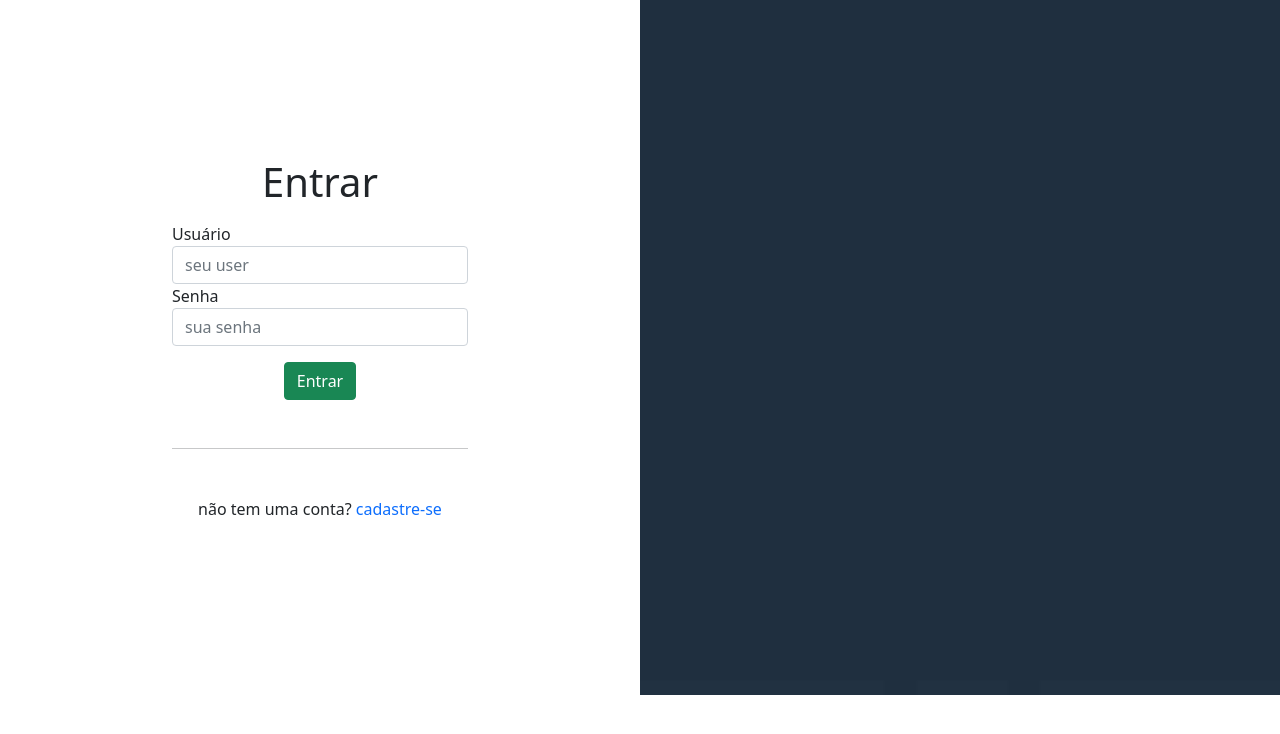
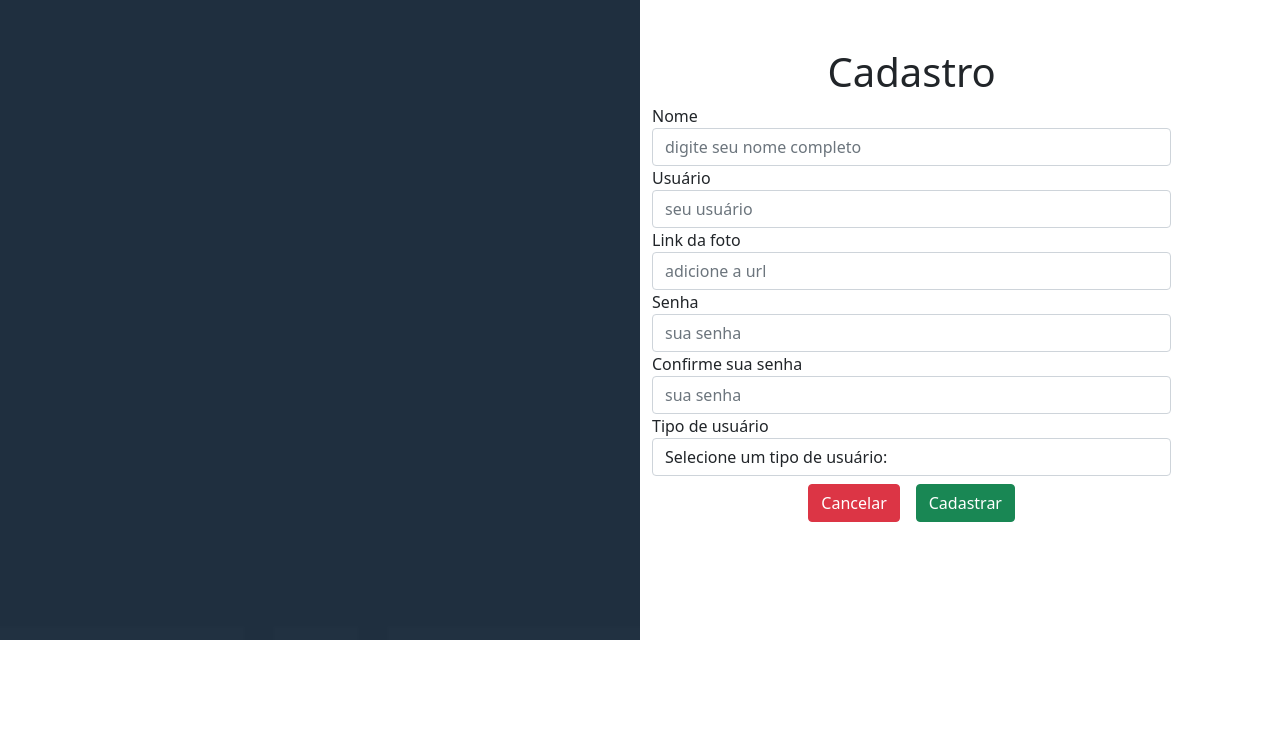
Before and after one commit to thiagomachadoo/blogPessoal, an Angular app in the folder NewBlogP/blogPessoal/: page / in a window 1280 px wide. Shown: the top 734 px of the page. Built offline with nearby package versions, Linux system fonts and the light colour scheme.

Commit message:
estilizando a parte de cadastro e preparando funcionalidades

```diff
--- a/NewBlogP/blogPessoal/src/app/app.component.html
+++ b/NewBlogP/blogPessoal/src/app/app.component.html
@@ -1 +1 @@
-<app-entrar></app-entrar>
+<app-cadastrar></app-cadastrar>
--- a/NewBlogP/blogPessoal/src/app/cadastrar/cadastrar.component.css
+++ b/NewBlogP/blogPessoal/src/app/cadastrar/cadastrar.component.css
@@ -0,0 +1,7 @@
+#img-bg{
+    background-image: url(../../assets/img/OIP.jfif);
+    min-height: 640px;
+    background-position: center;
+    background-repeat: no-repeat;
+    background-size: cover;
+}
--- a/NewBlogP/blogPessoal/src/app/cadastrar/cadastrar.component.html
+++ b/NewBlogP/blogPessoal/src/app/cadastrar/cadastrar.component.html
@@ -1 +1,56 @@
-<p>cadastrar works!</p>
+<div class="conteiner-fluid">
+    <div class="row">
+        <div class="col-md-6" id="img-bg">
+
+        </div>
+        <div class="col-md-6 mt-5 mb-5">
+
+            <div class="row d-flex justify content-center">
+
+                <div class="col-md-10">
+
+                    <h1 class="text-center">Cadastro</h1>
+
+                    <div class="form-group">
+                        <label for="nome">Nome</label>
+                        <input class="form-control" type="text" name="nome" id="nome"
+                            placeholder="digite seu nome completo">
+                    </div>
+
+                    <div class="form-group">
+                        <label for="usuario">Usuário</label>
+                        <input class="form-control" type="text" name="usuario" id="usuario" placeholder="seu usuário">
+                    </div>
+
+                    <div class="form-group">
+                        <label for="foto">Link da foto</label>
+                        <input class="form-control" type="text" name="foto" id="foto" placeholder="adicione a url">
+                    </div>
+
+                    <div class="form-group">
+                        <label for="senha">Senha</label>
+                        <input class="form-control" type="password" name="senha" id="senha" placeholder="sua senha">
+                    </div>
+
+                    <div class="form-group">
+                        <label for="confirmeSenha">Confirme sua senha</label>
+                        <input class="form-control" type="password" name="senha" id="senha" placeholder="sua senha">
+                    </div>
+
+                    <div class="form-group">
+                        <label for="tipo">Tipo de usuário</label>
+                        <select class="form-control" name="tipo" id="tipo">
+                            <option>Selecione um tipo de usuário:</option>
+                            <option value="normal">Normal</option>
+                            <option value="adm">Administrador</option>
+                        </select>
+                        <div class="d-flex justify-content-center">
+                            <button type="submit" class="btn btn-danger m-2">Cancelar</button>
+                            <button type="submit" class="btn btn-success m-2">Cadastrar</button>
+                        </div>
+                    </div>
+                </div>
+            </div>
+        </div>
+    </div>
+</div>
--- a/NewBlogP/blogPessoal/src/app/entrar/entrar.component.html
+++ b/NewBlogP/blogPessoal/src/app/entrar/entrar.component.html
@@ -13,8 +13,8 @@
                         <input class="form-control" type="text" name="usuario" id="usuario" placeholder="seu user">
                     </div>
                     <div class="form-group">
-                    <label for="usuario">Senha</label>
-                    <input class="form-control" type="password" name="usuario" id="usuario" placeholder="sua senha">
+                        <label for="senha">Senha</label>
+                        <input class="form-control" type="password" name="senha" id="senha" placeholder="sua senha">
                     </div>
                     <div class="d-flex justify-content-center m-3">
                         <button type="submit" class=" btn btn-success">Entrar</button>
```
Also changed, not shown: NewBlogP/blogPessoal/src/assets/img/cadastro.jfif (added), NewBlogP/blogPessoal/src/assets/img/new.jfif (added). Lines whose indentation alone changed are shown as unchanged.
